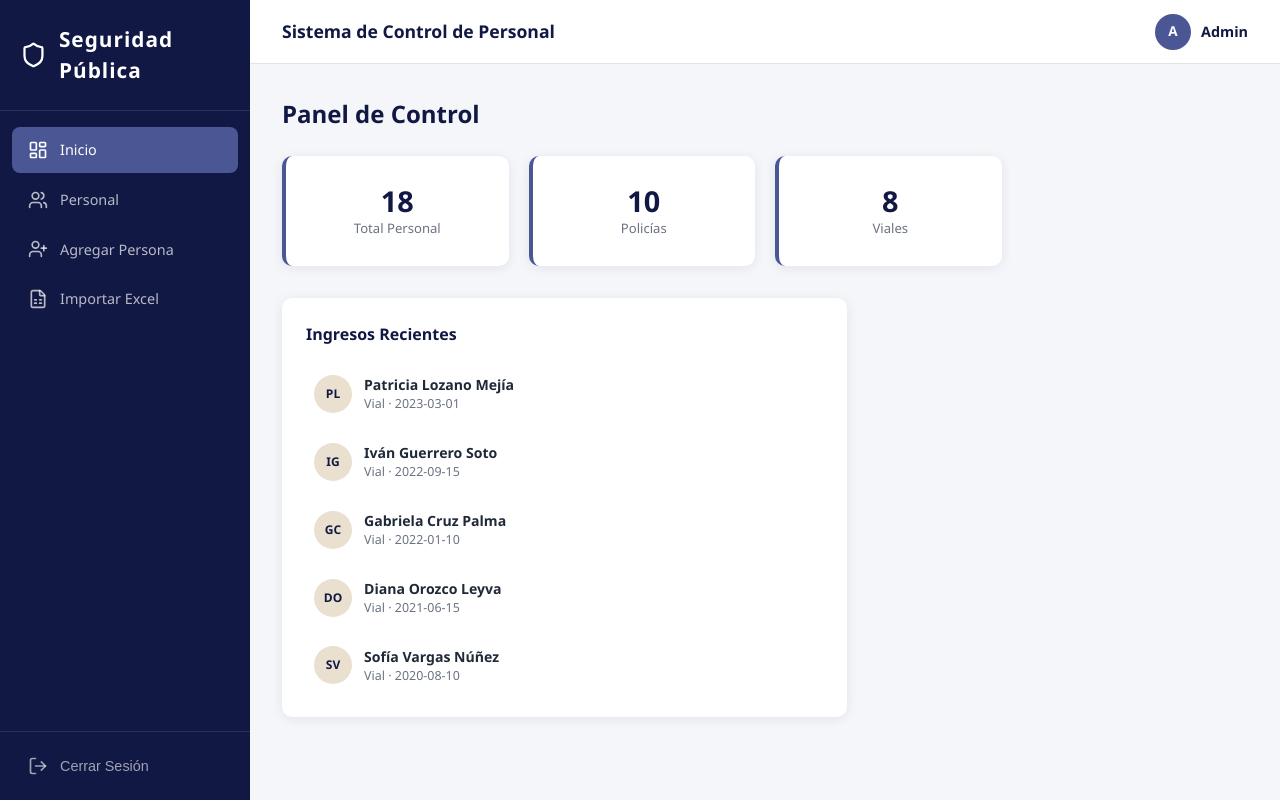
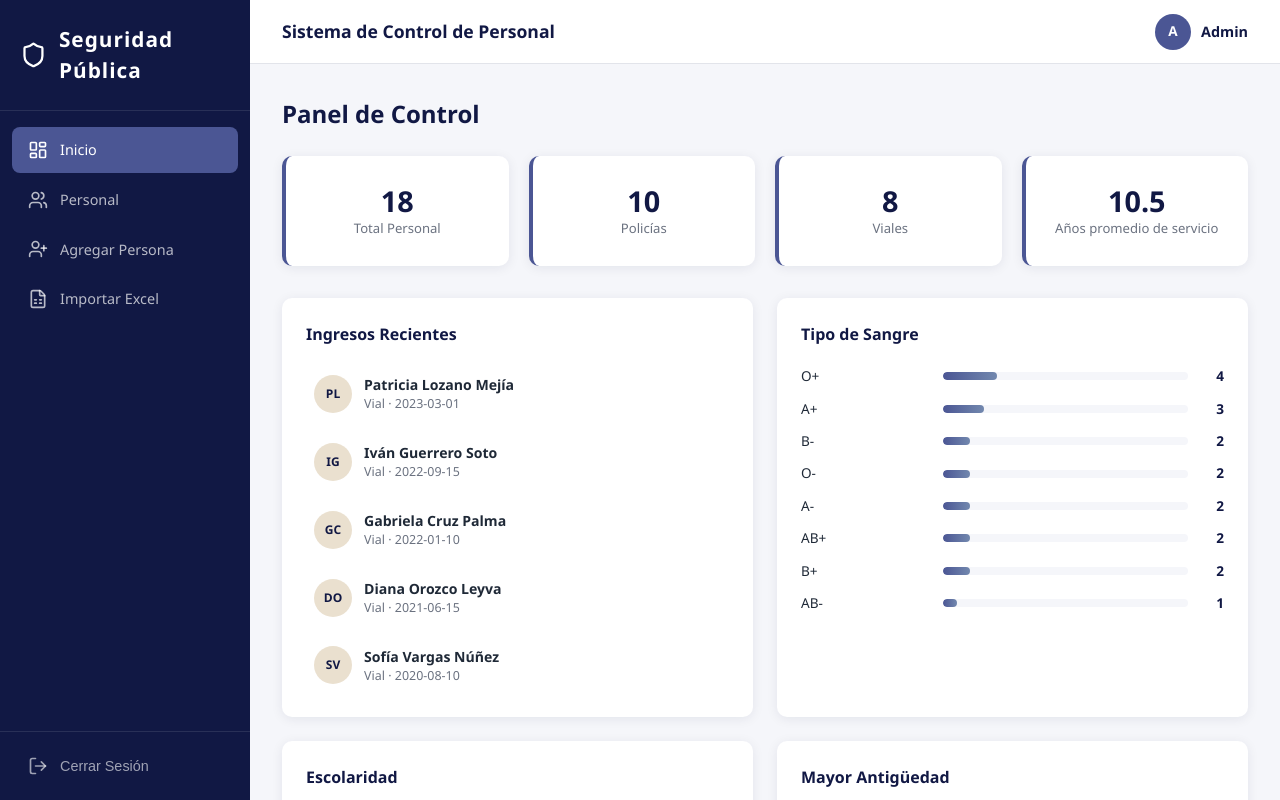
Before and after one commit to DiegoAragon13/Sistema_de_Control_policial, a React (Vite) app: page / in a window 1280 px wide. Both pictures are taken after typing "Sample", "Sample123" into the empty fields and a click on the button "Entrar". Shown: the top 800 px of the page. Built offline with nearby package versions, Linux system fonts and the light colour scheme.

Commit message:
Dashboard mas completo: tipo sangre, escolaridad, antiguedad

```diff
--- a/src/index.css
+++ b/src/index.css
@@ -450,7 +450,7 @@ body {
 
 .dashboard-sections {
   display: grid;
-  grid-template-columns: 1.5fr 1fr;
+  grid-template-columns: 1fr 1fr;
   gap: 24px;
 }
 
--- a/src/pages/Dashboard.jsx
+++ b/src/pages/Dashboard.jsx
@@ -1,8 +1,35 @@
-import { Users } from "lucide-react";
-
 function Dashboard({ personal }) {
   const totalPolicias = personal.filter((p) => p.categoria === "Policía").length;
   const totalViales = personal.filter((p) => p.categoria === "Vial").length;
+
+  // Calcular antigüedad promedio en años
+  const hoy = new Date();
+  const antiguedadPromedio = (
+    personal.reduce((sum, p) => {
+      const ingreso = new Date(p.fecha_ingreso);
+      return sum + (hoy - ingreso) / (1000 * 60 * 60 * 24 * 365);
+    }, 0) / personal.length
+  ).toFixed(1);
+
+  // Distribución por tipo de sangre
+  const tiposSangre = {};
+  personal.forEach((p) => {
+    tiposSangre[p.tipo_sangre] = (tiposSangre[p.tipo_sangre] || 0) + 1;
+  });
+  const tiposSangreArr = Object.entries(tiposSangre)
+    .sort((a, b) => b[1] - a[1]);
+
+  // Distribución por escolaridad
+  const escolaridades = {};
+  personal.forEach((p) => {
+    const esc = p.escolaridad.includes("Maestría") ? "Maestría" :
+                p.escolaridad.includes("Licenciatura") || p.escolaridad.includes("Ingeniería") ? "Licenciatura" :
+                p.escolaridad.includes("Técnico") ? "Técnico" :
+                p.escolaridad.includes("Preparatoria") ? "Preparatoria" : "Secundaria";
+    escolaridades[esc] = (escolaridades[esc] || 0) + 1;
+  });
+  const escolaridadesArr = Object.entries(escolaridades)
+    .sort((a, b) => b[1] - a[1]);
 
   return (
     <div className="dashboard">
@@ -24,6 +51,12 @@ function Dashboard({ personal }) {
           <div className="stat-info">
             <span className="stat-number">{totalViales}</span>
             <span className="stat-label">Viales</span>
+          </div>
+        </div>
+        <div className="stat-card">
+          <div className="stat-info">
+            <span className="stat-number">{antiguedadPromedio}</span>
+            <span className="stat-label">Años promedio de servicio</span>
           </div>
         </div>
       </div>
@@ -53,6 +86,72 @@ function Dashboard({ personal }) {
               ))}
           </div>
         </div>
+
+        <div className="dashboard-card">
+          <h3>Tipo de Sangre</h3>
+          <div className="zone-list">
+            {tiposSangreArr.map(([tipo, count]) => (
+              <div key={tipo} className="zone-item">
+                <span className="zone-name">{tipo}</span>
+                <div className="zone-bar-container">
+                  <div
+                    className="zone-bar"
+                    style={{ width: `${(count / personal.length) * 100}%` }}
+                  ></div>
+                </div>
+                <span className="zone-count">{count}</span>
+              </div>
+            ))}
+          </div>
+        </div>
+      </div>
+
+      <div className="dashboard-sections" style={{ marginTop: "24px" }}>
+        <div className="dashboard-card">
+          <h3>Escolaridad</h3>
+          <div className="zone-list">
+            {escolaridadesArr.map(([esc, count]) => (
+              <div key={esc} className="zone-item">
+                <span className="zone-name">{esc}</span>
+                <div className="zone-bar-container">
+                  <div
+                    className="zone-bar"
+                    style={{ width: `${(count / personal.length) * 100}%` }}
+                  ></div>
+                </div>
+                <span className="zone-count">{count}</span>
+              </div>
+            ))}
+          </div>
+        </div>
+
+        <div className="dashboard-card">
+          <h3>Mayor Antigüedad</h3>
+          <div className="recent-list">
+            {personal
+              .sort((a, b) => new Date(a.fecha_ingreso) - new Date(b.fecha_ingreso))
+              .slice(0, 5)
+              .map((p) => {
+                const years = Math.floor((hoy - new Date(p.fecha_ingreso)) / (1000 * 60 * 60 * 24 * 365));
+                return (
+                  <div key={p.id} className="recent-item">
+                    <div className="recent-avatar">
+                      {p.nombre.charAt(0)}
+                      {p.apellidos.charAt(0)}
+                    </div>
+                    <div className="recent-info">
+                      <span className="recent-name">
+                        {p.nombre} {p.apellidos}
+                      </span>
+                      <span className="recent-meta">
+                        {years} años · {p.categoria}
+                      </span>
+                    </div>
+                  </div>
+                );
+              })}
+          </div>
+        </div>
       </div>
     </div>
   );
```
